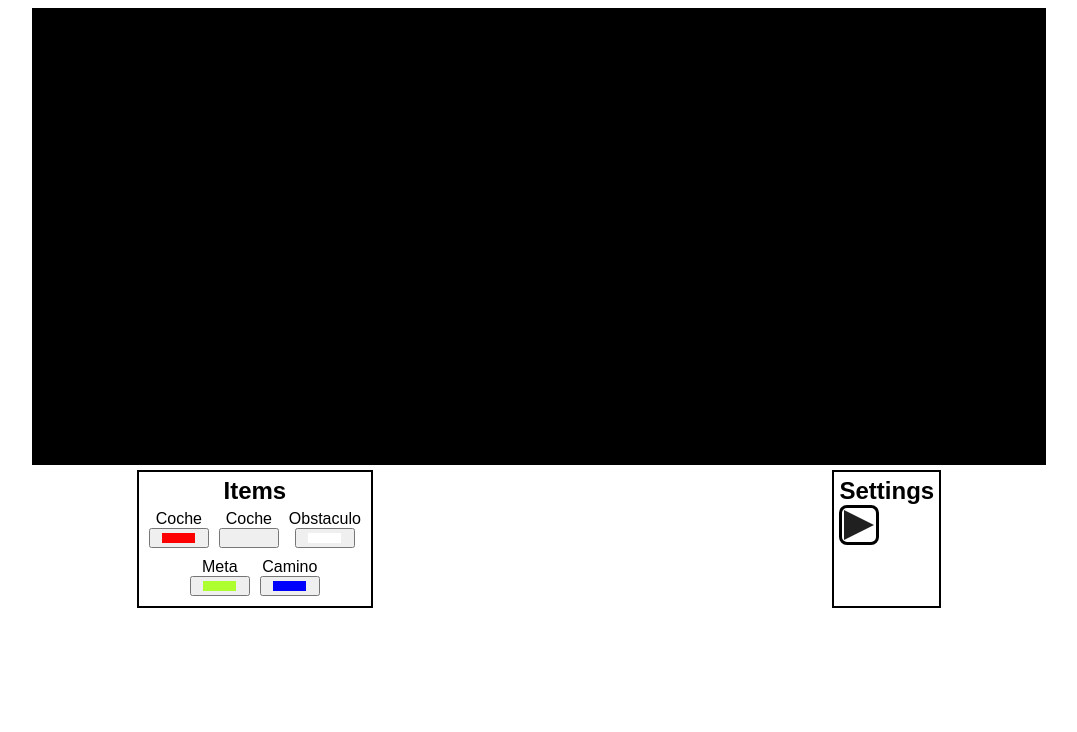
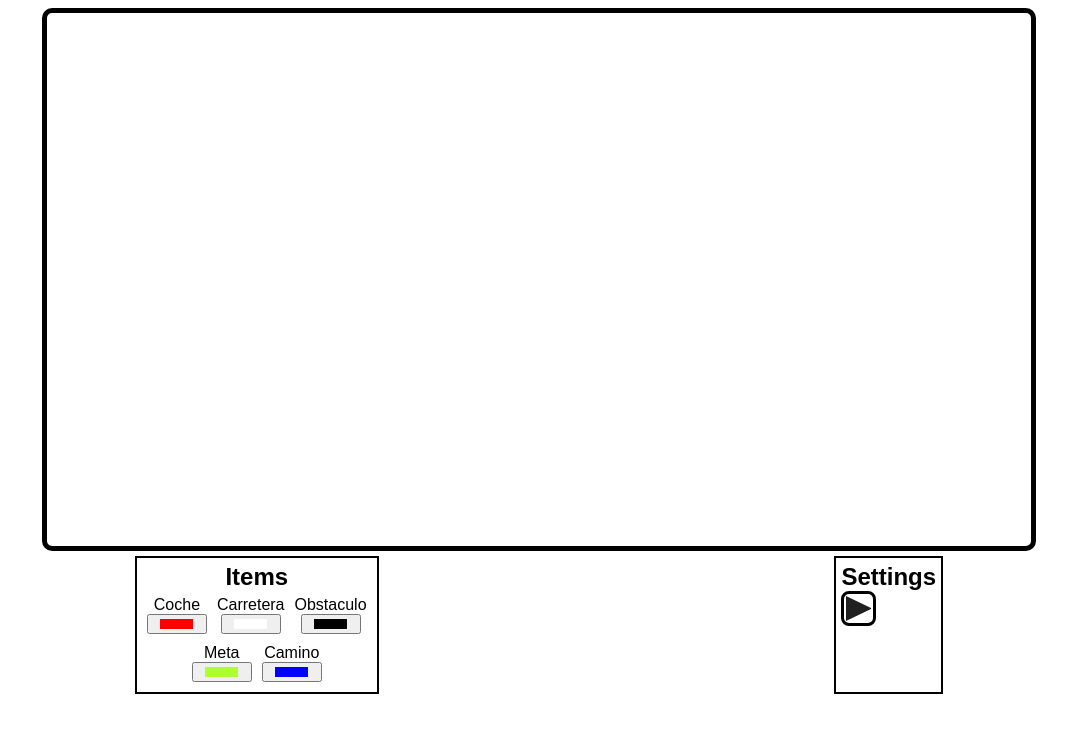
Before and after one commit to alu0101329093/IA-Practica1, an Electron app: page index.html in a window 1280 px wide. Shown: the whole page, without its empty margins (101-1178 px from the left). Drawn offline with Linux system fonts and the light colour scheme; no server answers.

Commit message:
Changing the canvas

```diff
--- a/index.html
+++ b/index.html
@@ -17,19 +17,19 @@
       <h2>Items</h2>
       <div class="menu-colors-div">
         <div class="menu-color">
-          <span>Coche</span>
+          <h3>Coche</h3>
           <button id="menu-button-car" class="menu-button">
             <div class="menu-button-color"></div>
           </button>
         </div>
         <div class="menu-color">
-          <span>Coche</span>
-          <button id="menu-button-car" class="menu-button">
+          <h3>Carretera</h3>
+          <button id="menu-button-road" class="menu-button">
             <div class="menu-button-color"></div>
           </button>
         </div>
         <div class="menu-color">
-          <span>Obstaculo</span>
+          <h3>Obstaculo</h3>
           <button id="menu-button-obstacle" class="menu-button">
             <div class="menu-button-color"></div>
           </button>
@@ -37,13 +37,13 @@
       </div>
       <div class="menu-colors-div">
         <div class="menu-color">
-          <span>Meta</span>
+          <h3>Meta</h3>
           <button id="menu-button-goal" class="menu-button">
             <div class="menu-button-color"></div>
           </button>
         </div>
         <div class="menu-color">
-          <span>Camino</span>
+          <h3>Camino</h3>
           <button id="menu-button-path" class="menu-button">
             <div class="menu-button-color"></div>
           </button>
--- a/modules/matrix_dispay.js
+++ b/modules/matrix_dispay.js
@@ -18,9 +18,15 @@ export class MatrixDisplay {
     /** @type {Array.<Array>} */
     this.matrix = Array.from(Array(width),
         () => new Array(height).fill('#000000'));
-    this.context.canvas.width = width * tileWidth;
-    this.context.canvas.height = height * tileHeight;
     this.colors = ['#000000', '#ffffff', '#ff0000', '#adff2f', '#0000ff'];
+    if (context.canvas.width > width * tileWidth) {
+      this.startingX = (context.canvas.width - width * tileWidth) / 2;
+      console.log(this.startingX);
+    }
+    if (context.canvas.height > height * tileHeight) {
+      this.startingY = (context.canvas.height * tileHeight - height) / 2;
+      console.log(this.startingY);
+    }
   }
 
   // eslint-disable-next-line require-jsdoc
@@ -29,8 +35,9 @@ export class MatrixDisplay {
     for (let i = 0; i < this.width; i++) {
       for (let j = 0; j < this.height; j++) {
         this.context.fillStyle = this.matrix[i][j];
-        this.context.fillRect(i * this.tileWidth, j * this.tileHeight,
-            this.tileWidth, this.tileHeight);
+        this.context.fillRect((this.startingX + i) * this.tileWidth,
+            (this.startingY + j) * this.tileHeight, this.tileWidth,
+            this.tileHeight);
       }
     }
   }
--- a/renderer.js
+++ b/renderer.js
@@ -1,6 +1,7 @@
 import {MatrixDisplay} from './modules/matrix_dispay.js';
 
 const menuButtonCar = document.getElementById('menu-button-car');
+const menuButtonRoad = document.getElementById('menu-button-road');
 const menuButtonObstacle = document.getElementById('menu-button-obstacle');
 const menuButtonGoal = document.getElementById('menu-button-goal');
 const menuButtonPath = document.getElementById('menu-button-path');
@@ -8,21 +9,25 @@ const menuPlayButton = document.getElementById('menu-play-button');
 
 menuButtonCar.getElementsByClassName('menu-button-color')[0].style.
     backgroundColor = 'red';
+menuButtonRoad.getElementsByClassName('menu-button-color')[0].style.
+    backgroundColor = 'white';
 menuButtonObstacle.getElementsByClassName('menu-button-color')[0].style.
-    backgroundColor = 'white';
+    backgroundColor = 'black';
 menuButtonGoal.getElementsByClassName('menu-button-color')[0].style.
     backgroundColor = 'greenyellow';
 menuButtonPath.getElementsByClassName('menu-button-color')[0].style.
     backgroundColor = 'blue';
 
-menuPlayButton.onclick = () => {
+menuPlayButton.addEventListener('click', () => {
   menuPlayButton.classList.toggle('pause');
-};
+});
 
 /** @type {HTMLCanvasElement} */
 const canvas = document.getElementById('canvas');
-const prueba =
-  new MatrixDisplay(canvas.getContext('2d'), 100, 45, 10, 10);
+console.log(window.innerHeight);
+canvas.height = window.innerHeight/1.5;
+canvas.width = window.innerWidth/1.3;
+const prueba = new MatrixDisplay(canvas.getContext('2d'), 100, 100, 5, 5);
 
 document.addEventListener('keyup', (key) => {
   if (key.code == 'Space') {
@@ -34,7 +39,8 @@ document.addEventListener('keyup', (key) => {
 
 prueba.display();
 
-window.api.receive('receiveMatrix', (/** @type {Array<Array>} */ matrix) => {
+window.api.receive('receiveMatrix',
+    (/** @type {Array<Array>} */ matrix) => {
       prueba.matrix = matrix.map((item) => {
         return item.map((value) => {
           return prueba.colors[value];
--- a/style.css
+++ b/style.css
@@ -1,14 +1,17 @@
 body {
   font-family: sans-serif;
-  background-color: #fff;
+  background-color: #ffffff;
 }
 
 .canvas {
-  border: 1px solid #000;
+  border: 5px solid #000000;
+  border-radius: 10px;
   padding: 0;
   margin: auto;
   display: block;
-  width: 80%;
+  /* width: 70%; */
+  /* height: 50%; */
+  /* box-sizing: content-box; */
 }
 
 .menu-button {
@@ -72,9 +75,9 @@ h2 {
 .menu-play-button {
   box-sizing: border-box;
   width: 0;
-  height: 30px;
+  height: 25px;
   border-style: solid;
-  border-width: 15px 0 15px 30px;
+  border-width: 12.5px 0 12.5px 25px;
   border-color: transparent transparent transparent #202020;
   cursor: pointer;
   will-change: border-width;
@@ -83,7 +86,7 @@ h2 {
 
 .menu-play-button.pause {
   border-style: double;
-  border-width: 0px 0px 0px 30px;
+  border-width: 0px 0px 0px 25px;
 }
 
 .menu-play-button:hover {
@@ -92,8 +95,14 @@ h2 {
 
 .menu-play-button-border {
   padding: 2px;
-  width: 30px;
-  height: 30px;
+  width: 25px;
+  height: 25px;
   border: 3px solid black;
   border-radius: 8px;
 }
+
+h3 {
+  margin-block: 0;
+  font-weight: normal;
+  font-size: 1em;
+}
```
Lines whose indentation alone changed are shown as unchanged.
